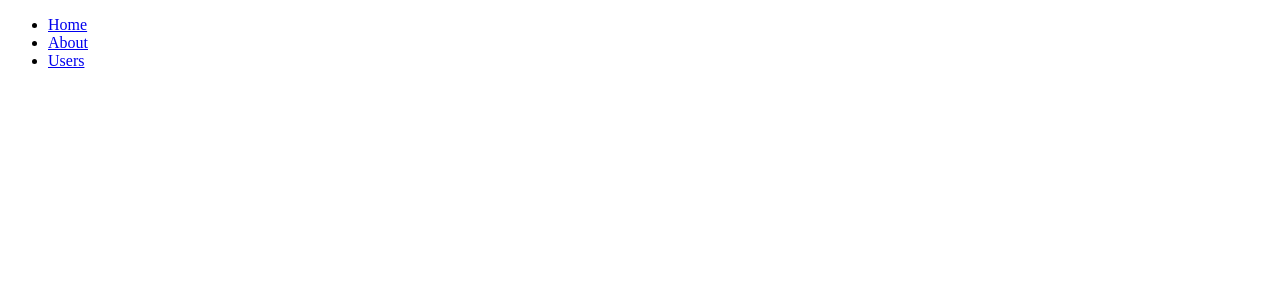
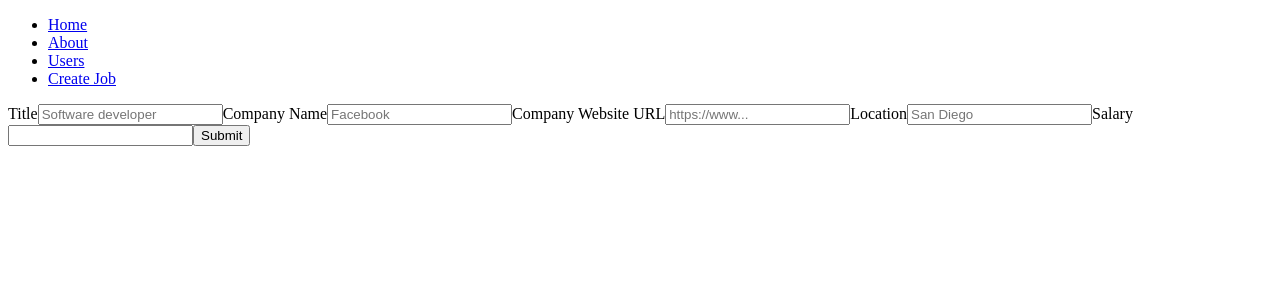
Before and after one commit to ArtusU/job-platform, a React (Create React App) app in the folder frontend/: page /create-job in a window 1280 px wide. Before the commit this address had no page. Shown: the top 300 px of the page. Built offline with nearby package versions, Linux system fonts and the light colour scheme.

Commit message:
JobCreate.js

```diff
--- a/frontend/package.json
+++ b/frontend/package.json
@@ -7,6 +7,7 @@
     "@testing-library/react": "^12.1.2",
     "@testing-library/user-event": "^13.5.0",
     "axios": "^0.24.0",
+    "formik": "^2.2.9",
     "react": "^17.0.2",
     "react-dom": "^17.0.2",
     "react-router-dom": "^6.2.1",
--- a/frontend/src/App.js
+++ b/frontend/src/App.js
@@ -2,6 +2,7 @@
 import { BrowserRouter as Router, Routes, Route, Link } from "react-router-dom";
 import { JobDetail } from "./components/JobDetail";
 import { JobList } from "./components/JobList";
+import { JobCreate } from "./components/JobCreate";
 
 export default function App() {
   return (
@@ -18,6 +19,9 @@
             <li>
               <Link to="/users">Users</Link>
             </li>
+            <li>
+              <Link to="/create-job">Create Job</Link>
+            </li>
           </ul>
         </nav>
 
@@ -27,6 +31,7 @@
           <Route path="/about" element={<About />} />
           <Route path="/users" element={<Users />} />
           <Route path="/jobs/:id" element={<JobDetail />} />
+          <Route path="/create-job" element={<JobCreate exact />} />
           <Route path="/" element={<JobList />} exact />
         </Routes>
       </div>
--- /dev/null
+++ b/frontend/src/components/JobCreate.js
@@ -0,0 +1,64 @@
+import { Formik, Field, Form } from 'formik';
+import axios from "axios"
+import { API } from '../api'
+import { useState } from 'react';
+
+export function JobCreate() {
+    const [loading, setLoading] = useState(false)
+
+    function handleSubmit(values) {
+        console.log(values)
+        setLoading(true)
+        axios.post(API.jobs.create, values)
+            .then(res => {
+                console.log(res.data)
+            })
+            .finally(() => {
+                setLoading(false)
+            })
+    }
+
+    return (
+        <div>
+            {loading && "Loading..."}
+            <Formik
+                initialValues={{
+                    title: '',
+                    company_name: '',
+                    company_website: '',
+                    location:'',
+                    salary: null
+                }}
+                onSubmit={handleSubmit}>
+
+                {({ errors, touched }) => (
+                    <Form>
+                        <label htmlFor="title">Title</label>
+                        <Field id="title" name="title" placeholder="Software developer" />
+                        {touched.title && errors.title && <div>{errors.title}</div>}
+
+                        <label htmlFor="companyName">Company Name</label>
+                        <Field id="companyName" name="company_name" placeholder="Facebook" />
+                        {touched.company_name && errors.company_name && <div>{errors.company_name}</div>}
+
+                        <label htmlFor="companyWebsite">Company Website URL</label>
+                        <Field id="companyWebsite" name="company_website" placeholder="https://www..." />
+                        {touched.company_website && errors.company_website && <div>{errors.company_website}</div>}
+
+                        <label htmlFor="location">Location</label>
+                        <Field id="location" name="location" placeholder="San Diego" />
+                        {touched.location && errors.location && <div>{errors.location}</div>}
+
+                        <label htmlFor="salary">Salary</label>
+                        <Field type="number" id="salary" name="salary" />
+                        {touched.salary && errors.salary && <div>{errors.salary}</div>}
+
+                        <button type="submit">Submit</button>
+                    </Form>
+                )}
+
+            </Formik>
+        </div>
+    )
+
+}
```
Also changed, not shown: 2 other files (tests, documents, lock files or other folders).
